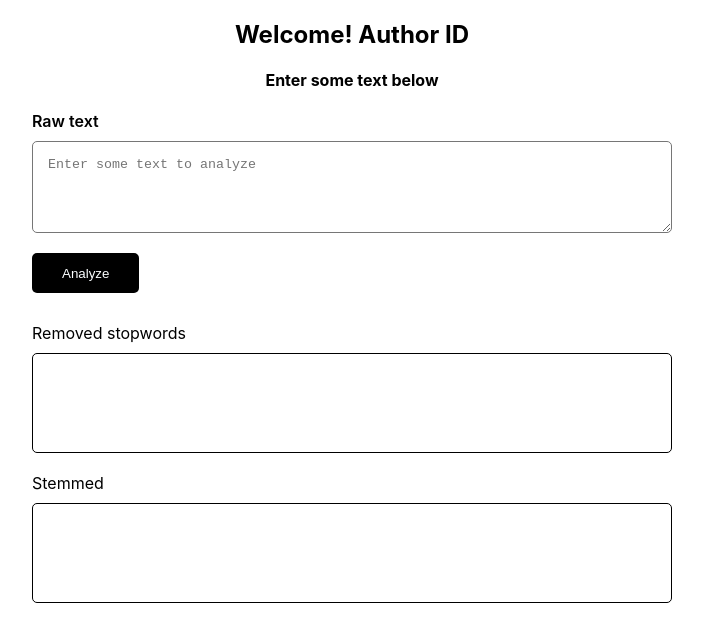
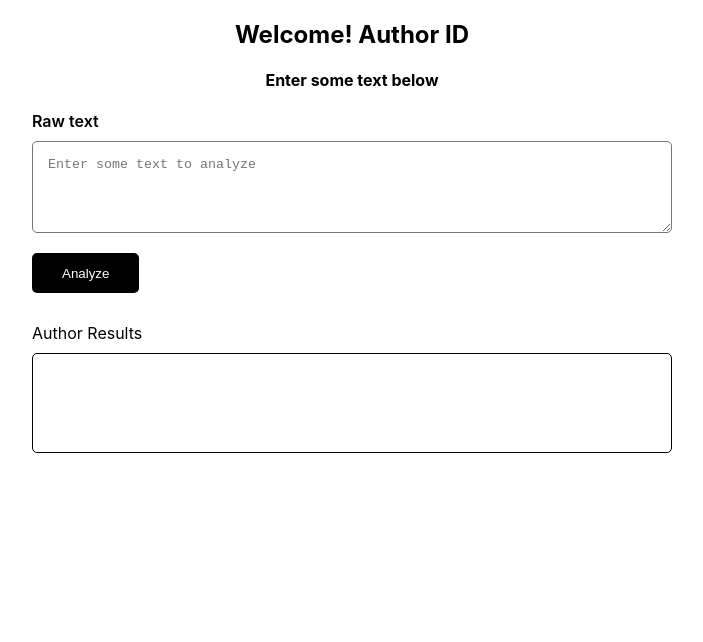
Before and after one commit to SalmaWanja/AuthorID, a React (Create React App) app: page /authorID in a window 1280 px wide. Shown: the top 642 px of the page, without its empty margins (288-991 px from the left). Built offline with nearby package versions, Linux system fonts and the light colour scheme.

Commit message:
ui edits

```diff
--- a/src/views/authorID/authorID.jsx
+++ b/src/views/authorID/authorID.jsx
@@ -66,13 +66,9 @@ class AuthorID extends Component {
           Analyze
         </button>
         <div className="otherContent">
-          <span className="bodyLabel">Removed stopwords</span>
+          <span className="bodyLabel">Author Results</span>
           <div className="text">
             <span>{this.state.textWithoutStopwords}</span>
-          </div>
-          <span className="bodyLabel">Stemmed</span>
-          <div className="text">
-            <span>{this.state.stemmedText}</span>
           </div>
         </div>
       </div>
```
